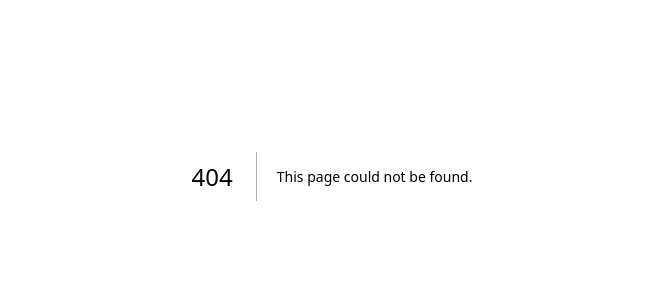
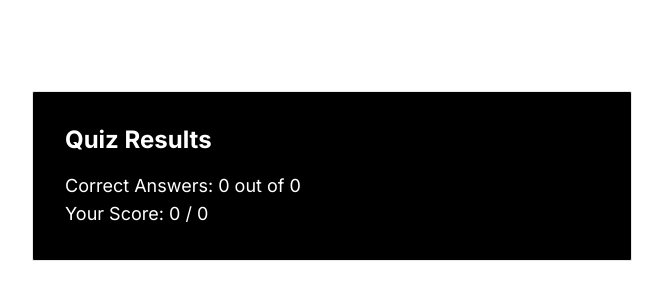
Before and after one commit to AdarshSingh9540/frontendPart, a Next.js app: page /result in a window 1280 px wide. Before the commit this address had no page. Shown: the part 224-524 px from the top of the page, without its empty margins (308-971 px from the left). Built offline with nearby package versions, Linux system fonts and the light colour scheme.

Commit message:
result page update

```diff
--- a/src/app/dashboard/page.tsx
+++ b/src/app/dashboard/page.tsx
@@ -1,6 +1,7 @@
 'use client'
 
 import React, { useState } from 'react'
+import { useRouter } from 'next/navigation'
 
 const questions = [
   {
@@ -40,10 +41,15 @@ const questions = [
   }
 ];
 
-function Page() {
+
+
+
+function DashboardPage() {
   const [currentQuestion, setCurrentQuestion] = useState(0);
   const [selectedOptions, setSelectedOptions] = useState(Array(questions.length).fill(null));
   const [submitted, setSubmitted] = useState(false);
+  const [correct, setCorrect] = useState(0);
+  const router = useRouter();
 
   const handleSelect = (option: string) => {
     const newSelectedOptions = [...selectedOptions];
@@ -52,6 +58,9 @@ function Page() {
   };
 
   const handleSubmit = () => {
+    if (selectedOptions[currentQuestion] === questions[currentQuestion].answer) {
+      setCorrect(correct + 1);
+    }
     setSubmitted(true);
   };
 
@@ -59,6 +68,9 @@ function Page() {
     if (currentQuestion < questions.length - 1) {
       setCurrentQuestion(currentQuestion + 1);
       setSubmitted(false);
+    } else {
+      // Redirect to result page after the last question
+      router.push(`/result?correct=${correct}&total=${questions.length}`);
     }
   };
 
@@ -70,8 +82,8 @@ function Page() {
   };
 
   return (
-    <div className="flex justify-center items-center min-h-screen">
-      <div className="border bg-black text-white p-4 w-96">
+    <div className="flex justify-center items-center min-h-screen rounded-sm">
+      <div className="border bg-black text-white p-8 rounded-sm w-[600px]">
         <div>
           <p>{questions[currentQuestion].question}</p>
         </div>
@@ -123,7 +135,7 @@ function Page() {
             <button
               onClick={handleNext}
               className={`bg-white text-black p-2 rounded-lg ${currentQuestion >= questions.length - 1 ? 'opacity-50 cursor-not-allowed' : ''}`}
-              disabled={currentQuestion >= questions.length - 1}
+              disabled={currentQuestion >= questions.length - 1 && !submitted}
             >
               Next
             </button>
@@ -131,7 +143,7 @@ function Page() {
         </div>
       </div>
     </div>
-  )
+  );
 }
 
-export default Page
+export default DashboardPage;
--- /dev/null
+++ b/src/app/result/page.tsx
@@ -0,0 +1,37 @@
+'use client';
+
+import { useRouter } from 'next/navigation';
+import { useEffect, useState } from 'react';
+
+function ResultPage() {
+  const router = useRouter();
+  const [correct, setCorrect] = useState<number | null>(null);
+  const [total, setTotal] = useState<number | null>(null);
+
+  useEffect(() => {
+    const urlParams = new URLSearchParams(window.location.search);
+    const correctAnswers = parseInt(urlParams.get('correct') || '0', 10);
+    const totalQuestions = parseInt(urlParams.get('total') || '0', 10);
+
+    setCorrect(correctAnswers);
+    setTotal(totalQuestions);
+  }, []);
+
+  if (correct === null || total === null) {
+    return null; // Return null while loading
+  }
+
+  const score = correct * 4;
+
+  return (
+    <div className="flex justify-center items-center min-h-screen">
+      <div className="border bg-black text-white p-8 rounded-sm w-[600px]">
+        <h1 className="text-2xl font-bold mb-4">Quiz Results</h1>
+        <p className="text-lg">Correct Answers: {correct} out of {total}</p>
+        <p className="text-lg">Your Score: {score} / {total*4}</p>
+      </div>
+    </div>
+  );
+}
+
+export default ResultPage;
```
